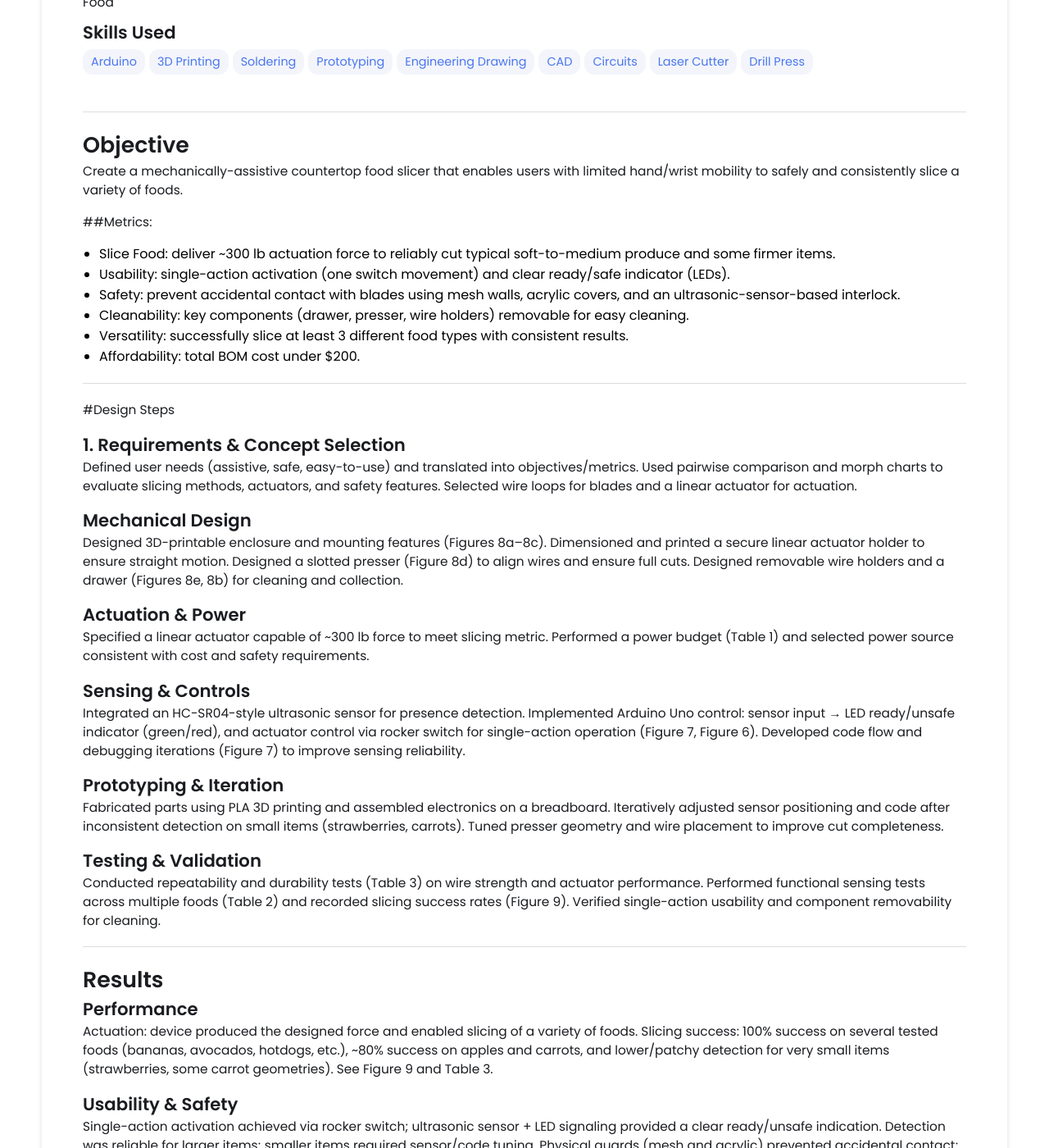
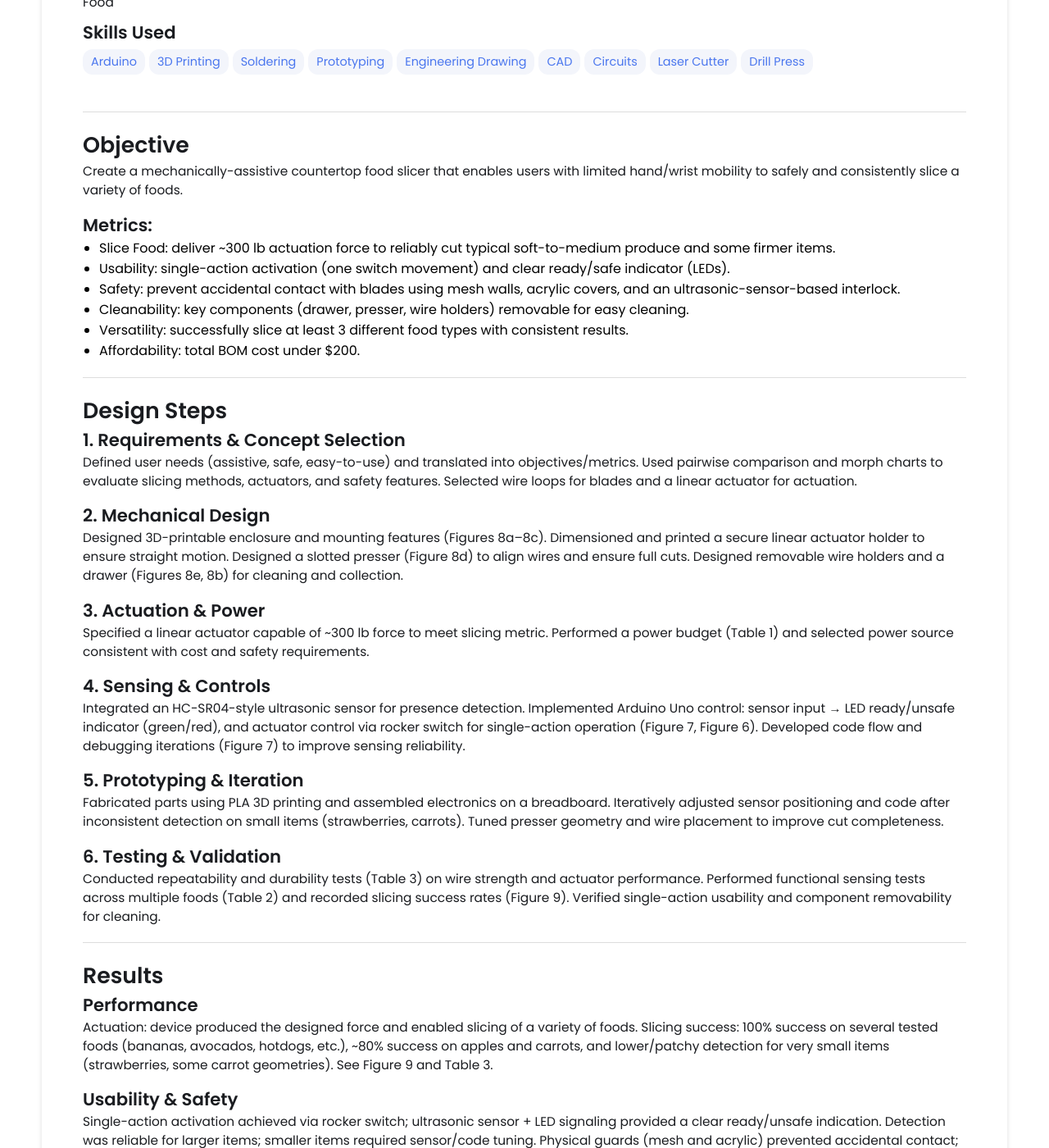
Before and after one commit to michael-vuong/michael-vuong.github.io, a Jekyll site: the page built from _projects/SureSlice/index.md, in a window 1280 px wide and 1400 px high, scrolled down 597 px. Shown: the whole window at 82% size. Built offline with Jekyll 4.4.1, drawn with Linux system fonts in a browser that asks for light colours.

Commit message:
Update index.md

```diff
--- a/_projects/SureSlice/index.md
+++ b/_projects/SureSlice/index.md
@@ -19,7 +19,7 @@ main-image: /Thumbnail.png
 # Objective
 Create a mechanically-assistive countertop food slicer that enables users with limited hand/wrist mobility to safely and consistently slice a variety of foods.
 
-##Metrics:
+## Metrics:
 - Slice Food: deliver ~300 lb actuation force to reliably cut typical soft-to-medium produce and some firmer items.
 - Usability: single-action activation (one switch movement) and clear ready/safe indicator (LEDs).
 - Safety: prevent accidental contact with blades using mesh walls, acrylic covers, and an ultrasonic-sensor-based interlock.
@@ -28,38 +28,38 @@ Create a mechanically-assistive countertop food slicer that enables users with l
 - Affordability: total BOM cost under $200.
 
 ---
-#Design Steps
+# Design Steps
 
 ## 1. Requirements & Concept Selection
 
 Defined user needs (assistive, safe, easy-to-use) and translated into objectives/metrics.
 Used pairwise comparison and morph charts to evaluate slicing methods, actuators, and safety features. Selected wire loops for blades and a linear actuator for actuation.
 
-## Mechanical Design
+## 2. Mechanical Design
 
 Designed 3D-printable enclosure and mounting features (Figures 8a–8c).
 Dimensioned and printed a secure linear actuator holder to ensure straight motion.
 Designed a slotted presser (Figure 8d) to align wires and ensure full cuts.
 Designed removable wire holders and a drawer (Figures 8e, 8b) for cleaning and collection.
 
-## Actuation & Power
+## 3. Actuation & Power
 
 Specified a linear actuator capable of ~300 lb force to meet slicing metric.
 Performed a power budget (Table 1) and selected power source consistent with cost and safety requirements.
 
-## Sensing & Controls
+## 4. Sensing & Controls
 
 Integrated an HC-SR04-style ultrasonic sensor for presence detection.
 Implemented Arduino Uno control: sensor input → LED ready/unsafe indicator (green/red), and actuator control via rocker switch for single-action operation (Figure 7, Figure 6).
 Developed code flow and debugging iterations (Figure 7) to improve sensing reliability.
 
-## Prototyping & Iteration
+## 5. Prototyping & Iteration
 
 Fabricated parts using PLA 3D printing and assembled electronics on a breadboard.
 Iteratively adjusted sensor positioning and code after inconsistent detection on small items (strawberries, carrots).
 Tuned presser geometry and wire placement to improve cut completeness.
 
-## Testing & Validation
+## 6. Testing & Validation
 
 Conducted repeatability and durability tests (Table 3) on wire strength and actuator performance.
 Performed functional sensing tests across multiple foods (Table 2) and recorded slicing success rates (Figure 9).
```
